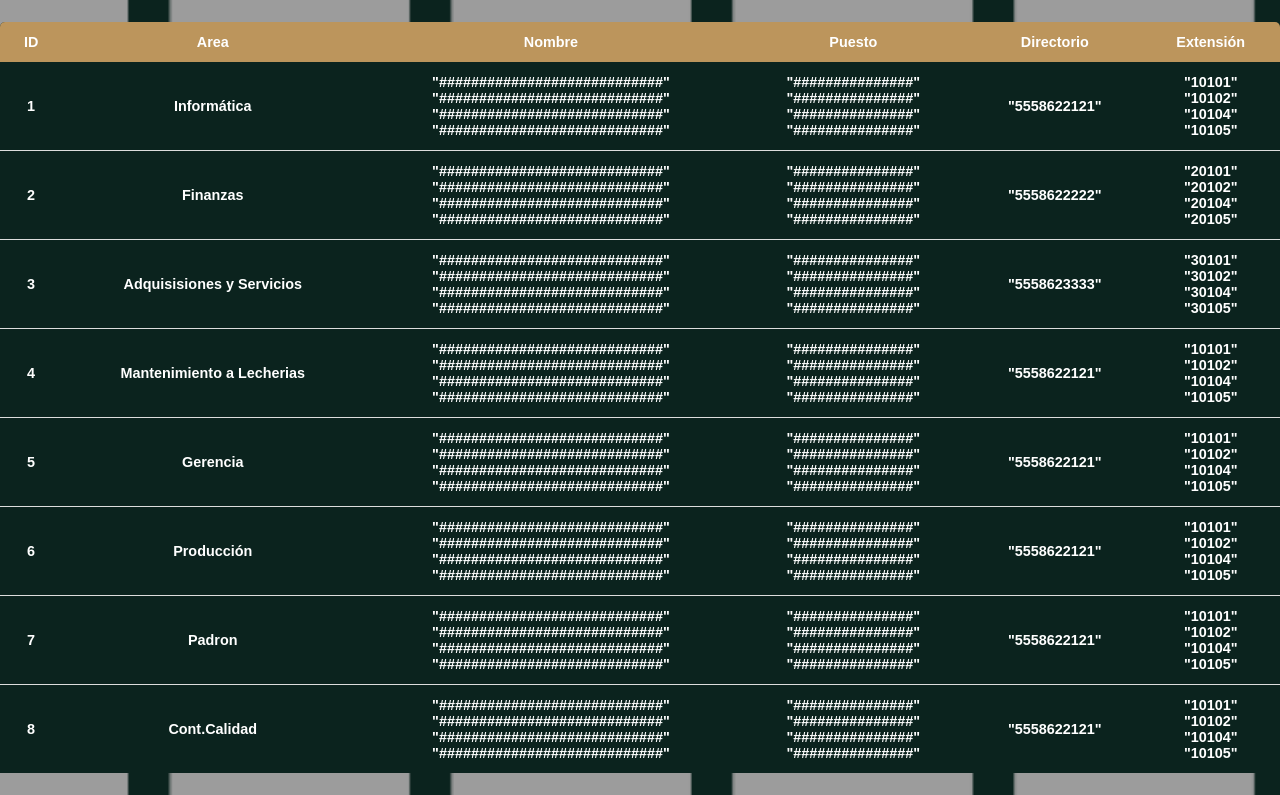
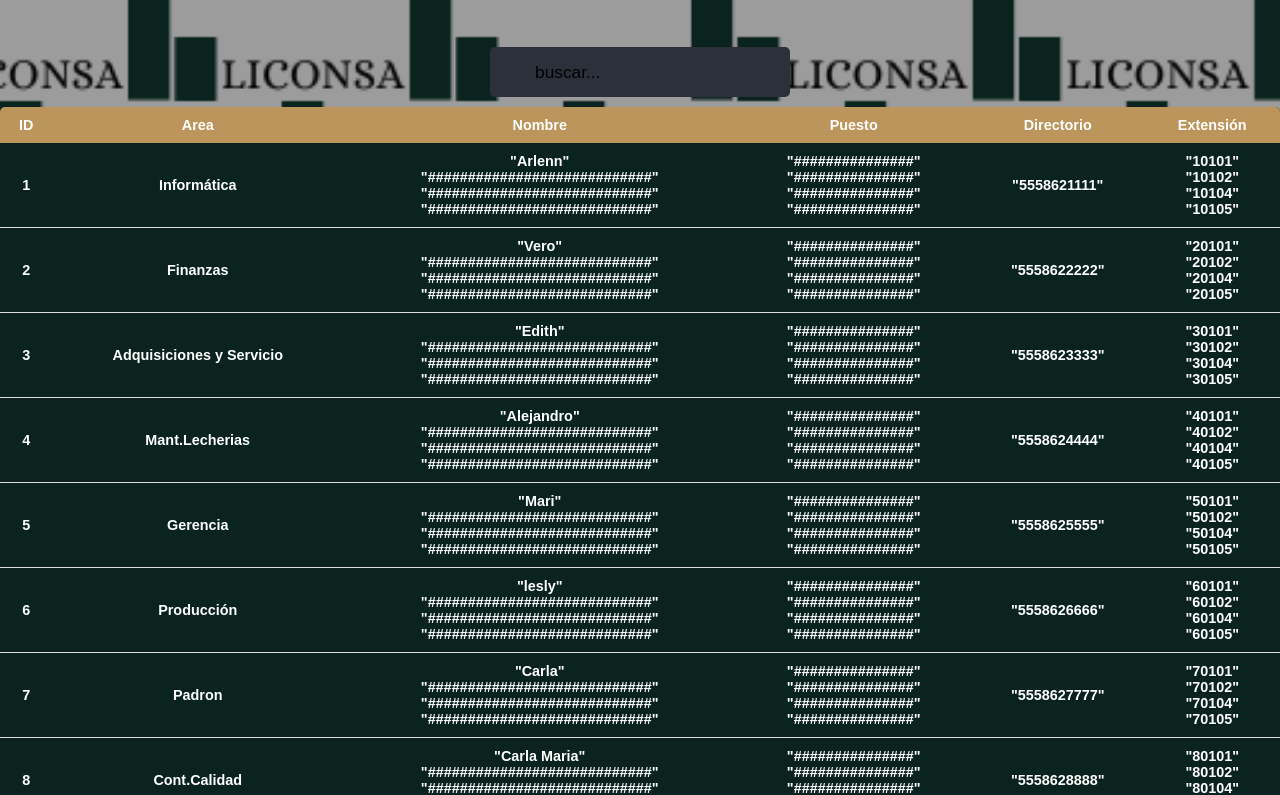
Before and after one commit to SantanaRosas/Liconsa, a plain HTML site: page gms.html in a window 1280 px wide. Shown: the part 155-950 px from the top of the page. Drawn offline with Linux system fonts and the light colour scheme.

Commit message:
Add files via upload

```diff
--- a/gms.html
+++ b/gms.html
@@ -6,11 +6,18 @@
     <meta http-equiv="X-UA-Compatible" content="IE=edge">
     <meta name="viewport" content="width=device-width, initial-scale=1.0">
     <link rel="shortcut icon" href="assets/logo.png" type="image/x-icon">
+    <link href="//maxcdn.bootstrapcdn.com/font-awesome/4.1.0/css/font-awesome.min.css" rel="stylesheet">
+    <link rel="prev" href="index.html" />
+    <link rel="next" href="gms.html" />
+    <link rel="canonical" href="gms.html">
 
 <body ondragstart="return false" onselectstart="return false" oncontextmenu="return false">
     <link rel="stylesheet" href="index.css">
     <script type="module" src="scroll.js"></script>
+    <script type="module" src="busqueda.js"></script>
     <link href="https://cdnjs.cloudflare.com/ajax/libs/font-awesome/5.13.0/css/all.min.css" rel="stylesheet">
+
+
     <title>Directorio GMS</title>
     </head>
 
@@ -20,8 +27,8 @@
             <div> <a href="index.html"><img id="im" src="assets/logo.png" alt="logo"></a></div>
             <h1 class="geren"><a href="gms.html"> Gerencia Metropolitana Sur</a></h1>
             <ul id="alinear">
-                <lo class="alinear"><a href="#">Oficinas Centrales</a></lo>
-                <lo class="alinear"><a href="#">Centro de Trabajo</a></lo>
+                <lo class="alinear"><a href="PDF/LA SEGURIDAD SOMOS TODOS-1.pdf">Oficinas Centrales</a></lo>
+                <lo class="alinear"><a href="PDF/LA SEGURIDAD SOMOS TODOS-1.pdf">Centro de Trabajo</a></lo>
             </ul>
             <nav id="menus">
                 <input type="checkbox" id="check">
@@ -70,6 +77,11 @@
         <div class="slider"></div>
         <table class="content-table">
             <h1>Directorio Gerencia Metropolitana Sur</h1>
+            <div class="box">
+                <div class="container-1">
+                    <input type="buscador" id="buscador" placeholder="buscar..." />
+                </div>
+            </div>
             <thead>
                 <tr>
                     <th>ID</th>
@@ -81,141 +93,142 @@
                 </tr>
             </thead>
             <tbody>
-                <tr>
+                <tr class="articulo">
                     <td>1</td>
                     <td>Informática</td>
-                    <td>"############################" <br>
+                    <td>"Arlenn" <br>
                         "############################" <br>
                         "############################" <br>
-                        "############################" <br></td>
+                        "############################" </td>
+
                     <td>"###############" <br>
                         "###############" <br>
                         "###############" <br>
-                        "###############" <br></td>
-                    <td>"5558622121"</td>
+                        "###############" </td>
+                    <td>"5558621111"</td>
                     <td>"10101" <br>
                         "10102" <br>
                         "10104" <br>
                         "10105"</td>
                 </tr>
-                <tr class="active-row">
+                <tr class="articulo" class="active-row">
                     <td>2</td>
                     <td>Finanzas</td>
-                    <td>"############################" <br>
+                    <td>"Vero" <br>
                         "############################" <br>
                         "############################" <br>
-                        "############################" <br></td>
+                        "############################" </td>
                     <td>"###############" <br>
                         "###############" <br>
                         "###############" <br>
-                        "###############" <br></td>
+                        "###############" </td>
                     <td>"5558622222"</td>
                     <td>"20101" <br>
                         "20102" <br>
                         "20104" <br>
                         "20105"</td>
                 </tr>
-                <tr>
+                <tr class="articulo">
                     <td>3</td>
-                    <td>Adquisisiones y Servicios</td>
-                    <td>"############################" <br>
+                    <td>Adquisiciones y Servicio</td>
+                    <td>"Edith" <br>
                         "############################" <br>
                         "############################" <br>
-                        "############################" <br></td>
+                        "############################" </td>
                     <td>"###############" <br>
                         "###############" <br>
                         "###############" <br>
-                        "###############" <br></td>
+                        "###############" </td>
                     <td>"5558623333"</td>
                     <td>"30101" <br>
                         "30102" <br>
                         "30104" <br>
                         "30105"</td>
                 </tr>
-                <tr class="active-row">
+                <tr class="articulo" class="active-row">
                     <td>4</td>
-                    <td>Mantenimiento a Lecherias</td>
-                    <td>"############################" <br>
+                    <td>Mant.Lecherias</td>
+                    <td>"Alejandro" <br>
                         "############################" <br>
                         "############################" <br>
-                        "############################" <br></td>
+                        "############################" </td>
                     <td>"###############" <br>
                         "###############" <br>
                         "###############" <br>
-                        "###############" <br></td>
-                    <td>"5558622121"</td>
-                    <td>"10101" <br>
-                        "10102" <br>
-                        "10104" <br>
-                        "10105"</td>
+                        "###############" </td>
+                    <td>"5558624444"</td>
+                    <td>"40101" <br>
+                        "40102" <br>
+                        "40104" <br>
+                        "40105"</td>
                 </tr>
-                <tr>
+                <tr class="articulo">
                     <td>5</td>
                     <td>Gerencia</td>
-                    <td>"############################" <br>
+                    <td>"Mari" <br>
                         "############################" <br>
                         "############################" <br>
-                        "############################" <br></td>
+                        "############################" </td>
                     <td>"###############" <br>
                         "###############" <br>
                         "###############" <br>
-                        "###############" <br></td>
-                    <td>"5558622121"</td>
-                    <td>"10101" <br>
-                        "10102" <br>
-                        "10104" <br>
-                        "10105"</td>
+                        "###############" </td>
+                    <td>"5558625555"</td>
+                    <td>"50101" <br>
+                        "50102" <br>
+                        "50104" <br>
+                        "50105"</td>
                 </tr>
-                <tr class="active-row">
+                <tr class="articulo" class="active-row">
                     <td>6</td>
                     <td>Producción</td>
-                    <td>"############################" <br>
+                    <td>"lesly" <br>
                         "############################" <br>
                         "############################" <br>
-                        "############################" <br></td>
+                        "############################" </td>
                     <td>"###############" <br>
                         "###############" <br>
                         "###############" <br>
-                        "###############" <br></td>
-                    <td>"5558622121"</td>
-                    <td>"10101" <br>
-                        "10102" <br>
-                        "10104" <br>
-                        "10105"</td>
+                        "###############" </td>
+                    <td>"5558626666"</td>
+                    <td>"60101" <br>
+                        "60102" <br>
+                        "60104" <br>
+                        "60105"</td>
                 </tr>
-                <tr>
+                <tr class="articulo">
                     <td>7</td>
                     <td>Padron</td>
-                    <td>"############################" <br>
+                    <td>"Carla" <br>
                         "############################" <br>
                         "############################" <br>
-                        "############################" <br></td>
+                        "############################" </td>
                     <td>"###############" <br>
                         "###############" <br>
                         "###############" <br>
-                        "###############" <br></td>
-                    <td>"5558622121"</td>
-                    <td>"10101" <br>
-                        "10102" <br>
-                        "10104" <br>
-                        "10105"</td>
+                        "###############" </td>
+                    <td>"5558627777"</td>
+                    <td>"70101" <br>
+                        "70102" <br>
+                        "70104" <br>
+                        "70105"</td>
                 </tr>
-                <tr class="active-row">
+                <tr class="articulo" class="active-row">
                     <td>8</td>
                     <td>Cont.Calidad</td>
-                    <td>"############################" <br>
+                    <td>"Carla Maria" <br>
                         "############################" <br>
                         "############################" <br>
-                        "############################" <br></td>
+                        "############################" </td>
                     <td>"###############" <br>
                         "###############" <br>
                         "###############" <br>
-                        "###############" <br></td>
-                    <td>"5558622121"</td>
-                    <td>"10101" <br>
-                        "10102" <br>
-                        "10104" <br>
-                        "10105"</td>
+                        "###############" </td>
+                    <td>"5558628888"</td>
+                    <td>"80101" <br>
+                        "80102" <br>
+                        "80104" <br>
+                        "80105"</td>
                 </tr>
             </tbody>
         </table>
--- a/index.css
+++ b/index.css
@@ -14,6 +14,7 @@ html {
   /* background: linear-gradient(to right, #47001c, #971132); */
   /* background-color: #828282; */
 }
+
 body {
   margin: auto;
   font-family: Arial;
@@ -22,7 +23,7 @@ body {
 }
 
 #menu {
-  background:linear-gradient(to right, #020203, #0b231e);
+  background: linear-gradient(to right, #020203, #0b231e);
   width: 100%;
   height: 118px;
   background-attachment: fixed;
@@ -67,6 +68,7 @@ a {
   position: fixed;
   width: 100%;
 }
+
 /* centrar */
 #menus ul {
   list-style: none;
@@ -124,7 +126,7 @@ a {
 }
 
 /* efecto al pasar el cursor */
-#menus ul li:hover > ul {
+#menus ul li:hover>ul {
   display: block;
   text-align: center;
   transition: 0.5s;
@@ -180,7 +182,7 @@ a {
     color: #bc955c;
   }
 
-  #check:checked ~ ul {
+  #check:checked~ul {
     left: 0;
   }
 }
@@ -292,7 +294,7 @@ a {
   }
 }
 
-input {
+.l {
   padding: 10px;
   width: 100px;
   border-radius: 10px;
@@ -310,8 +312,8 @@ input {
 }
 
 footer {
-  background:linear-gradient(to right, #020203, #0b231e);
-  position: absolute;
+  background: linear-gradient(to right, #020203, #0b231e);
+  position: static;
   bottom: auto;
   width: 100%;
   height: auto;
@@ -360,8 +362,9 @@ footer {
   top: 10px;
   margin: 5px;
 }
+
 .timeline-content {
-  background: linear-gradient( #000000 10%, #777777);
+  background: linear-gradient(#000000 10%, #777777);
   box-shadow: 0 0 20px 1px black;
   padding: 30px;
   border-radius: 5px;
@@ -417,13 +420,13 @@ footer {
 .zoom:hover {
   transform: scale(2.0);
 }
+
 /* contactos */
 .content-table {
   border-collapse: collapse;
   margin: 25px 0;
   font-size: 0.9em;
   width: 100%;
-  height: auto;
   border-radius: 5px 5px 0 0;
   overflow: hidden;
   background: #0b231e;
@@ -440,7 +443,7 @@ footer {
 
 .content-table th,
 .content-table td {
-  padding: 12px 15px;
+  padding: 10px 10px;
 }
 
 .content-table tbody tr {
@@ -459,14 +462,95 @@ footer {
   font-weight: bold;
   color: #ffffff;
 }
+
 /* responsive */
-@media (max-width: 900px) {
-  .content-table::before {
-    right: 60px;
+@media screen and (max-width: 600px) {
+  table {
+    width: 100%;
   }
 
+  thead {
+    display: none;
+  }
+
+  tr td:first-child {
+    background: #bc955c;
+    font-weight: bold;
+    font-size: 1.5em;
+  }
+
+  tbody td {
+    display: block;
+    text-align: center;
+  }
+
+  tbody td:before {
+    content: attr(data-th);
+    display: block;
+    text-align: center;
+  }
 }
-h1{
-  text-align: center; color: #ffffff;
+
+h1 {
+  text-align: center;
+  color: #ffffff;
 }
+
 /* fin de contactos */
+/* inicio de estilo busqueda */
+.box {
+  margin: 50px auto;
+  width: 300px;
+  height: 10px;
+}
+
+.container-1 {
+  width: 300px;
+  vertical-align: middle;
+  white-space: nowrap;
+  position: static;
+}
+
+.container-1 input#buscador {
+  width: 300px;
+  height: 50px;
+  background: #2b303b;
+  border: none;
+  font-size: 13pt;
+  float: left;
+  color: #000000;
+  padding-left: 45px;
+  -webkit-border-radius: 5px;
+  -moz-border-radius: 5px;
+  border-radius: 5px;
+}
+
+.container-1 input#buscador::-webkit-input-placeholder {
+  color: black;
+}
+
+.container-1 input#buscador:-moz-placeholder {
+  /* Firefox 18- */
+  color: black;
+}
+
+.container-1 input#buscador::-moz-placeholder {
+  /* Firefox 19+ */
+  color: black;
+}
+
+.container-1 input#buscador:-ms-input-placeholder {
+  color: black;
+}
+.container-1 input#buscador:hover,
+.container-1 input#buscador:focus,
+.container-1 input#buscador:active {
+  outline: none;
+  background: #ffffff;
+}
+.filtro {
+  display: none;
+}
+.filtro1{
+  display: none;
+}
```
Also changed, not shown: busqueda.js (added, +13 -0 lines), index.html (+5 -5 lines), 1 other file.
